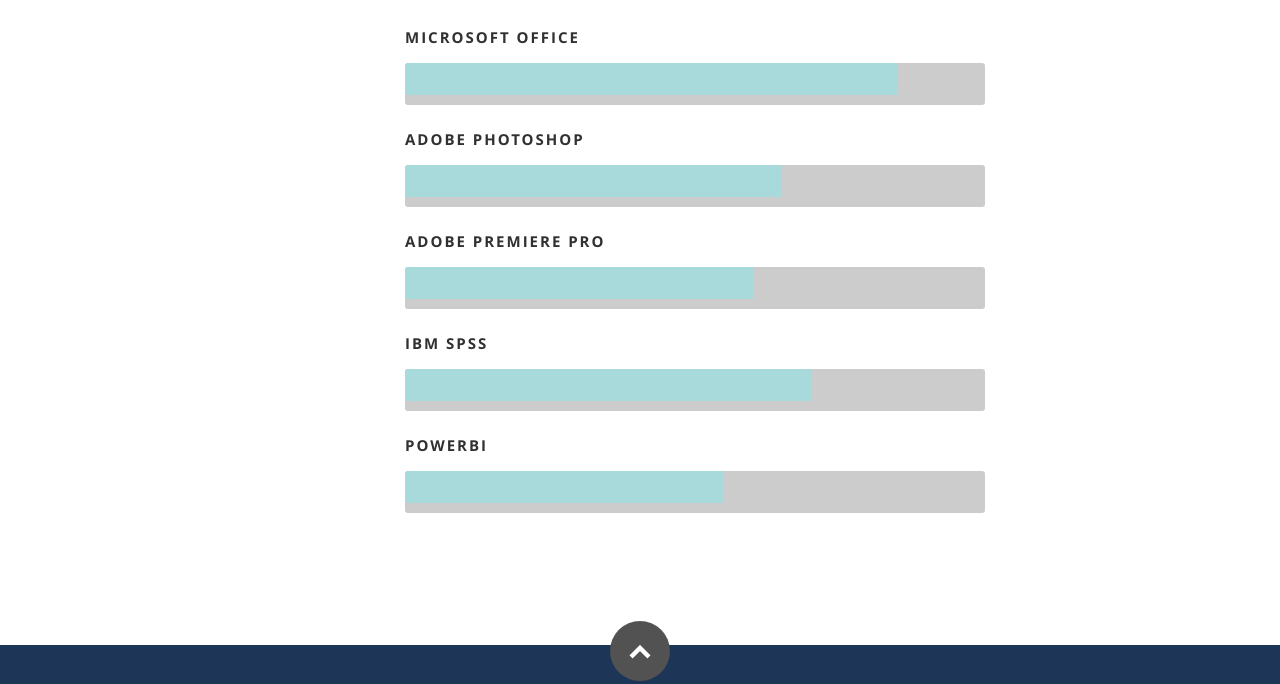
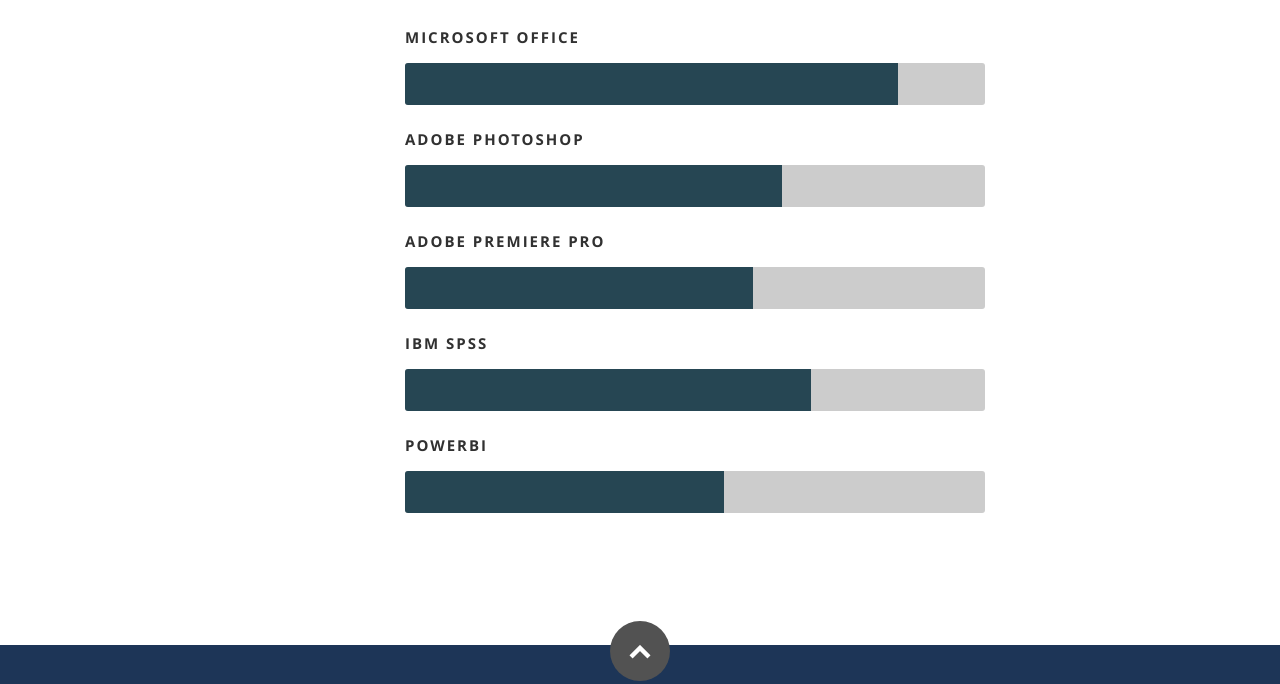
Before and after one commit to rubenms1232/Curriculum, a plain HTML site: page index.html in a window 1280 px wide. Shown: the part 4044-4728 px from the top of the page. Drawn offline with nearby package versions, Linux system fonts and the light colour scheme.

Commit message:
Update layout.css

```diff
--- a/css/layout.css
+++ b/css/layout.css
@@ -320,10 +320,10 @@
 
    margin: 0;
    padding-right: 24px;
-  	background: #a8dadc;
+  	background: #264653;
    display: inline-block;
-  	height: 32px;
-   line-height: 32px;
+  	height: 42px;
+   line-height: 42px;
    border-radius: 3px 0 0 3px;
 }
 
```
